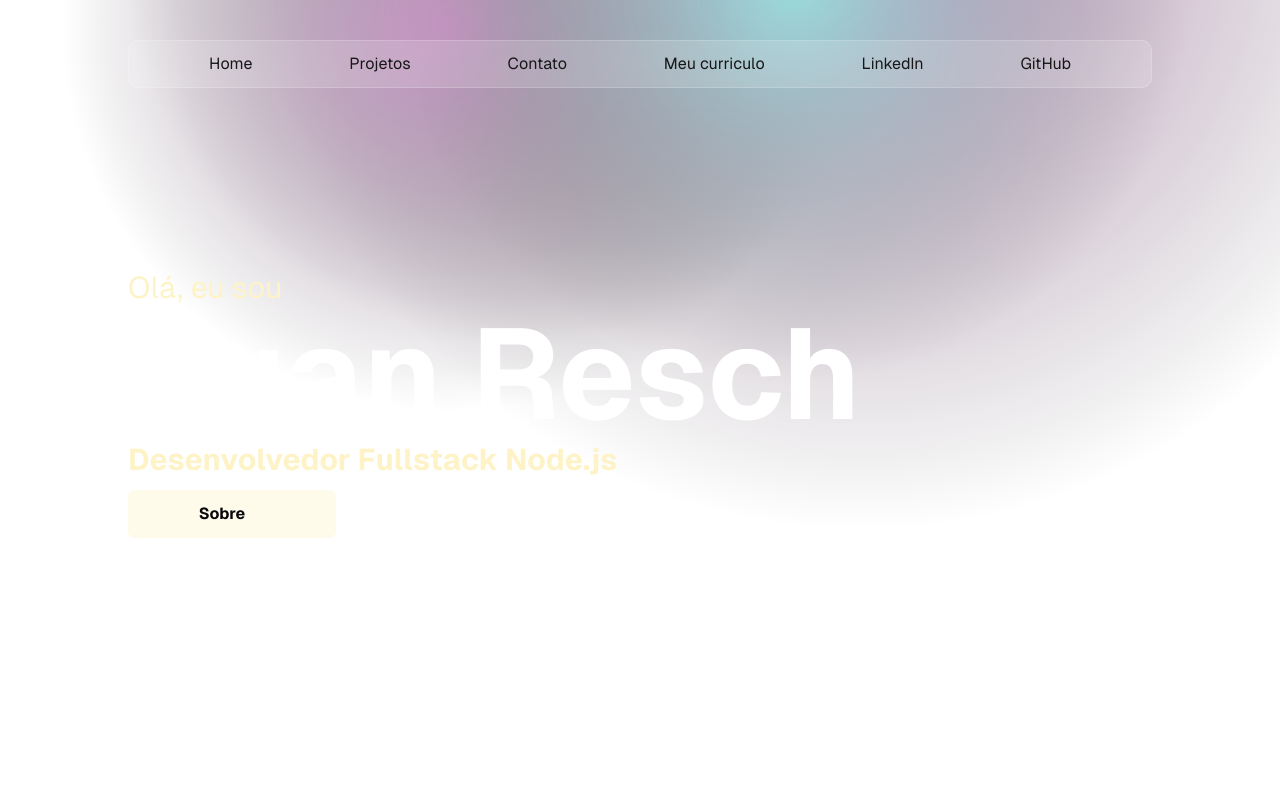
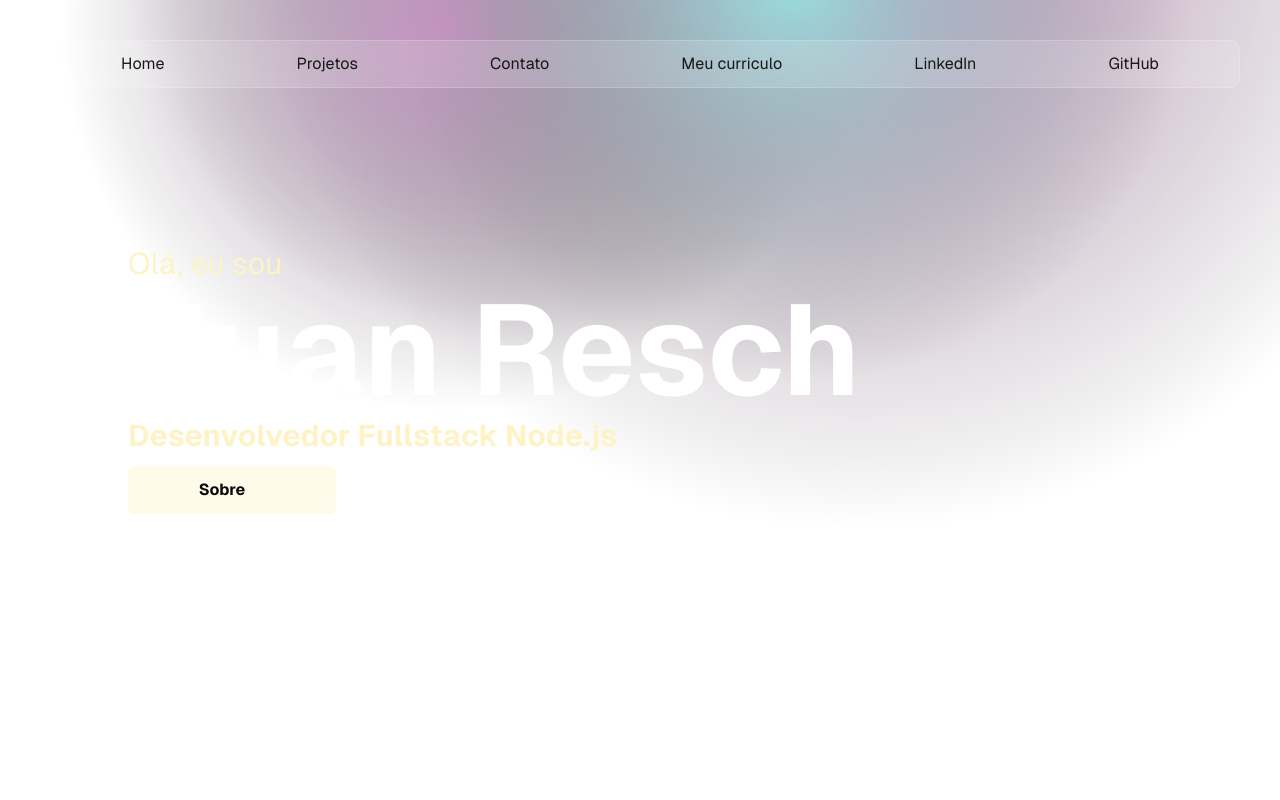
Before and after one commit to juan-resch/juanresch, a Next.js app: page / in a window 1280 px wide. Shown: the top 800 px of the page. Built offline with nearby package versions, Linux system fonts and the light colour scheme.

Commit message:
header improovments

```diff
--- a/components/Header.tsx
+++ b/components/Header.tsx
@@ -1,11 +1,31 @@
 import { Download, Github, Linkedin } from 'lucide-react'
+import { useEffect, useState } from 'react'
 
 export const Header = () => {
+  const [isScrolled, setIsScrolled] = useState(false)
+
+  useEffect(() => {
+    const handleScroll = () => {
+      setIsScrolled(window.scrollY > 400)
+    }
+
+    window.addEventListener('scroll', handleScroll)
+
+    return () => {
+      window.removeEventListener('scroll', handleScroll)
+    }
+  }, [])
+
   return (
-    <div className="flex w-full glass rounded-xl h-12 items-center justify-between px-20 ">
-      <a href="/">Home</a>
-      <a href="/projects">Projetos</a>
-      <a href="/contact">Contato</a>
+    <div className="fixed pb-4 group flex w-screen left-0 items-center justify-center z-30">
+      <div
+        className={`flex opacity-[${isScrolled ? '0.1' : '100'}] ${
+          isScrolled ? 'translate-y-[-30px]' : ''
+        } group-hover:opacity-100 group-hover:translate-y-0 w-[1200px] duration-300 glass rounded-xl h-12 items-center justify-between px-20`}
+      >
+        <a href="#">Home</a>
+        <a href="#projects">Projetos</a>
+        <a href="#contact">Contato</a>
         <a href="/cv.pdf" className="flex gap-1 items-center cursor-pointer" download="juan-resch-resume.pdf">
           Meu curriculo
         </a>
@@ -16,5 +36,6 @@ export const Header = () => {
           GitHub
         </a>
       </div>
+    </div>
   )
 }
```
Lines whose indentation alone changed are shown as unchanged.
